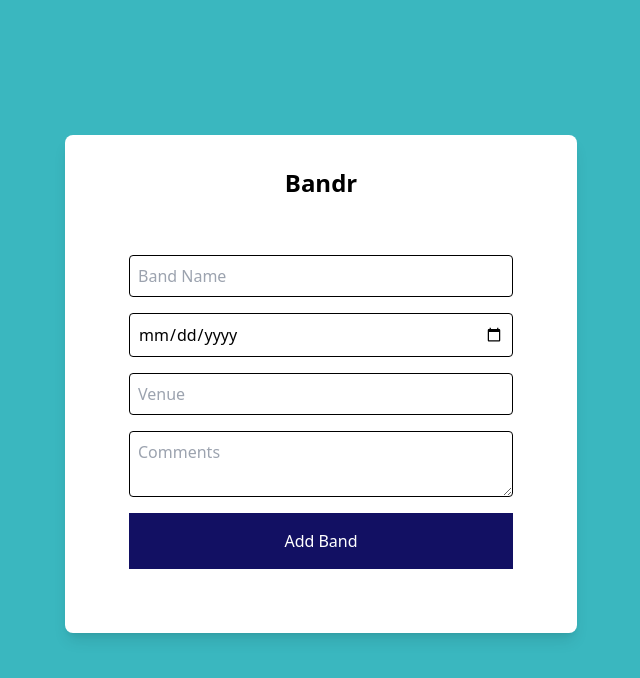
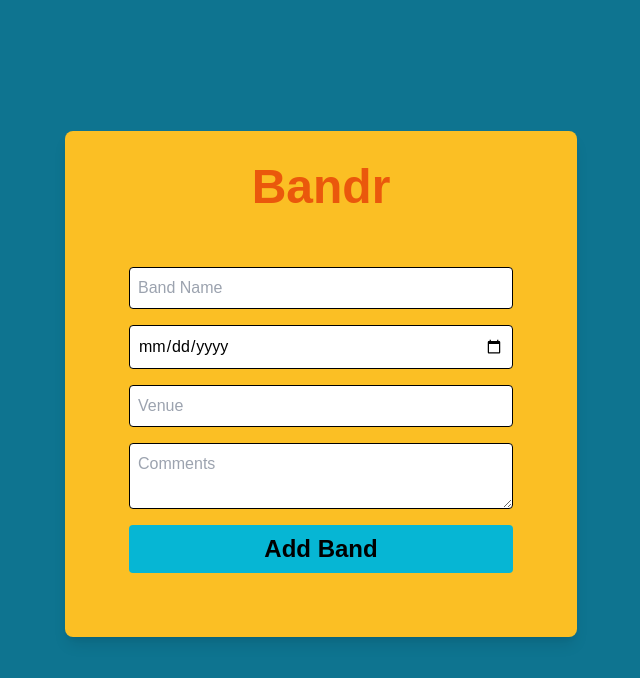
Before and after one commit to ben-rosner-williamsburg/bandr, a React (Vite) app: page / in a window 1280 px wide. Shown: the top 678 px of the page, without its empty margins (319-959 px from the left). Built offline with nearby package versions, Linux system fonts and the light colour scheme.

Commit message:
Add drop shadow to buttons

```diff
--- a/src/App.tsx
+++ b/src/App.tsx
@@ -24,9 +24,9 @@ const App: React.FC = () => {
   }, [bands]);
 
   return (
-    <div className="bg-tahiti h-screen flex flex-col items-center  p-* justify-center">
-      <div className="bg-white p-8 max-w-lg w-full mx-auto bg-white rounded-lg shadow-lg">
-        <h1 className="text-2xl font-bold text-center mb-6">Bandr</h1>
+    <div className="bg-tahiti-dark h-screen flex flex-col items-center  p-* justify-center">
+      <div className="bg-yellow p-8 max-w-lg w-full mx-auto bg-white rounded-lg shadow-lg">
+        <h1 className="text-5xl font-bold font-sans-graphik text-2xl text-orange text-center mb-6">Bandr</h1>
         <BandForm onAddBand={addBand} />
       </div>
       <div className="mt-8 w-full max-w-lg">
--- a/src/components/BandForm.tsx
+++ b/src/components/BandForm.tsx
@@ -58,7 +58,7 @@ const BandForm: React.FC<BandFormProps> = ({ onAddBand }) => {
         onChange={(e) => setComments(e.target.value)}
         className="border p-2 rounded"
       />
-      <button className="bg-midnight text-white p-4" type="submit">Add Band</button>
+      <button className="bg-tahiti text-2xl py-2 px-4 font-bold mb-2 rounded hover:shadow-lg" type="submit">Add Band</button>
     </form>
   );
 };
--- a/src/components/BandList.tsx
+++ b/src/components/BandList.tsx
@@ -12,7 +12,7 @@ const BandList: React.FC<BandListProps> = ({ bands, onDeleteBand }) => {
         {bands.map((band) => (
           <div
             key={band.id}
-            className="relative p-6 bg-white rounded-lg shadow-md border border-gray-200 hover:shadow-lg"
+            className="relative text-center p-6 bg-tahiti rounded-lg shadow-md border border-gray-200 hover:shadow-lg"
           >
             <h2 className="text-xl font-bold mb-2">{band.name}</h2>
             <p className="text-gray-600 mb-2">
@@ -27,7 +27,7 @@ const BandList: React.FC<BandListProps> = ({ bands, onDeleteBand }) => {
               </p>
             )}
             <button
-            className="absolute top-4 right-4 text-red-500 hover:text-red-700"
+            className="absolute top-4 right-4 text-red-500 hover:text-red-700 hover:shadow-lg"
             onClick={() => {
               if (window.confirm("Are you sure you want to delete this band?")) {
                 onDeleteBand(band.id)
--- a/tailwind.config.js
+++ b/tailwind.config.js
@@ -5,17 +5,25 @@ module.exports = {
   ],
   theme: {
     colors: {
-      transparent: 'transparent',
-      current: 'currentColor',
-      'white': '#ffffff',
-      'purple': '#3f3cbb',
-      'midnight': '#121063',
-      'metal': '#565584',
-      'tahiti': '#3ab7bf',
-      'silver': '#ecebff',
-      'bubble-gum': '#ff77e9',
-      'bermuda': '#78dcca',
-    },
+      'tahiti': {
+        light: '#67e8f9',
+        DEFAULT: '#06b6d4',
+        dark: '#0e7490',
+      },
+        'blue': '#0e7490',
+        'purple': '#7e5bef',
+        'pink': '#ff49db',
+        'orange': '#ea580c',
+        'green': '#0d9488',
+        'yellow': '#fbbf24',
+        'gray-dark': '#273444',
+        'gray': '#8492a6',
+        'gray-light': '#d3dce6',
+      },
+      fontFamily: {
+        sans: ['Graphik', 'sans-serif'],
+        serif: ['Merriweather', 'serif'],
+      },
     extend: {},
   },
   plugins: [],
```
